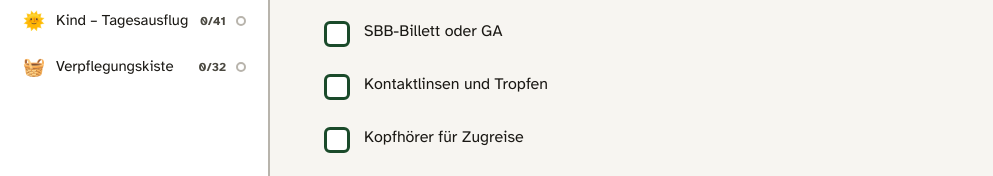
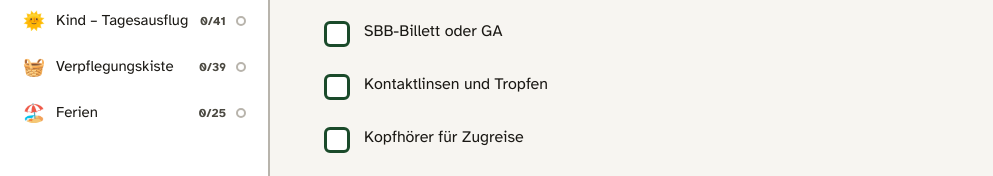
Before and after one commit to Fabkey/Checklist, a plain HTML site: page index.html in a window 1280 px wide. Shown: the part 458-634 px from the top of the page, without its empty margins (0-993 px from the left). Drawn offline with Linux system fonts and the light colour scheme.

Commit message:
Add files via upload

```diff
--- a/index.html
+++ b/index.html
@@ -648,15 +648,41 @@ const LISTS = [
       { title: 'Menüideen & Zutaten', icon: '🥕', items: [
         {name:'Ketchup'},{name:'Konfitüre'},{name:'Butter'},{name:'Rahm'},
         {name:'Milch'},{name:'Öle'},{name:'Früchte'},{name:'Gemüse'},{name:'Kaffeebohnen'},
+        {name:'Zucker'},{name:'Kaffee Kapseln'},
       ]},
       { title: 'Gewürze', icon: '🌿', items: [
         {name:'Thymian (frisch)'},{name:'Lorbeerblätter'},{name:'Nelken'},
         {name:'Pfeffer'},{name:'Herbamare'},{name:'Salz'},{name:'Muskat'},
-        {name:'Oregano'},{name:'Zimt'},
+        {name:'Oregano'},{name:'Zimt'},{name:'Raclette-Gewürz'},{name:'Chili-Flocken'},
+        {name:'Kreuzkümmel'},{name:'Koriandersamen'},{name:'Piment'},
       ]},
       { title: 'Equipment', icon: '📦', items: [
         {name:'Faltkiste'},
         {name:'Wassersack oder Wasserflasche'},
+      ]},
+    ]
+  },
+  {
+    id: 'ferien',
+    label: 'Ferien',
+    icon: '🏖️',
+    title: 'Allgemeine Ferien-Packliste',
+    desc: 'Für Urlaub und Reisen',
+    cats: [
+      { title: 'Kleidung', icon: '👕', items: [
+        {name:'T-Shirts (mehrere)'},{name:'Hosen (kurz/lang)'},{name:'Unterwäsche (mehrere)'},{name:'Socken (mehrere)'},{name:'Schuhe'},{name:'Jacke'},{name:'Badehose/Bikini'},{name:'Hut/Sonnenhut'},
+      ]},
+      { title: 'Toiletteartikel', icon: '🧴', items: [
+        {name:'Zahnbürste + Zahnpasta'},{name:'Shampoo + Duschgel'},{name:'Deodorant'},{name:'Sonnencrème'},{name:'After Sun'},{name:'Rasierer'},{name:'Haarbürste/Kamm'},
+      ]},
+      { title: 'Medikamente', icon: '💊', items: [
+        {name:'Schmerzmittel'},{name:'Erste-Hilfe-Set'},{name:'Reisemedikamente'},
+      ]},
+      { title: 'Elektronik', icon: '🔌', items: [
+        {name:'Smartphone + Ladegerät'},{name:'Kamera'},{name:'Adapter (Reisestecker)'},
+      ]},
+      { title: 'Dokumente', icon: '📄', items: [
+        {name:'Pass/Reisepass'},{name:'Flugtickets'},{name:'Hotelbuchung'},{name:'Versicherungsnachweis'},
       ]},
     ]
   },
```
